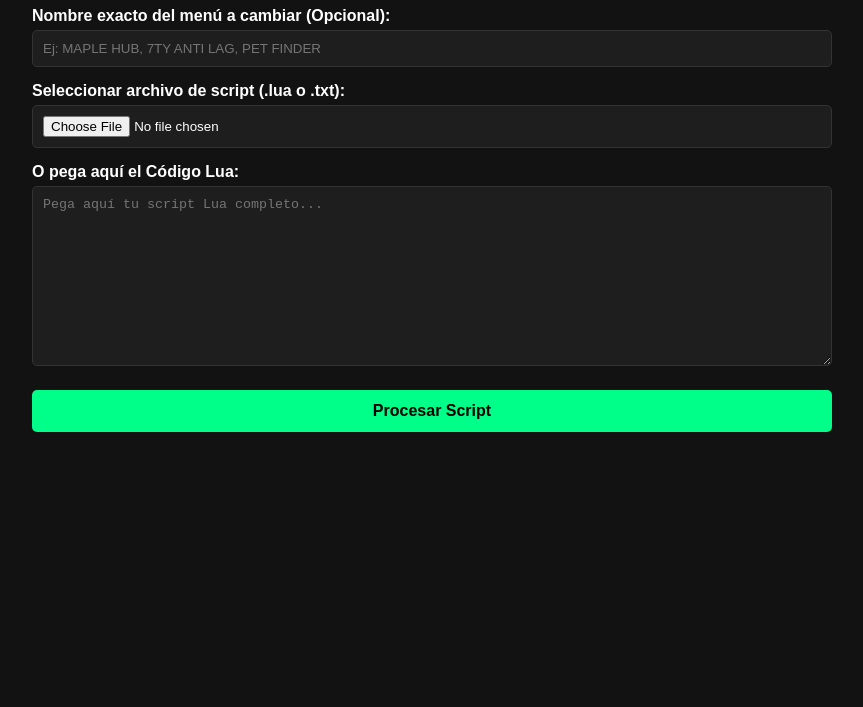
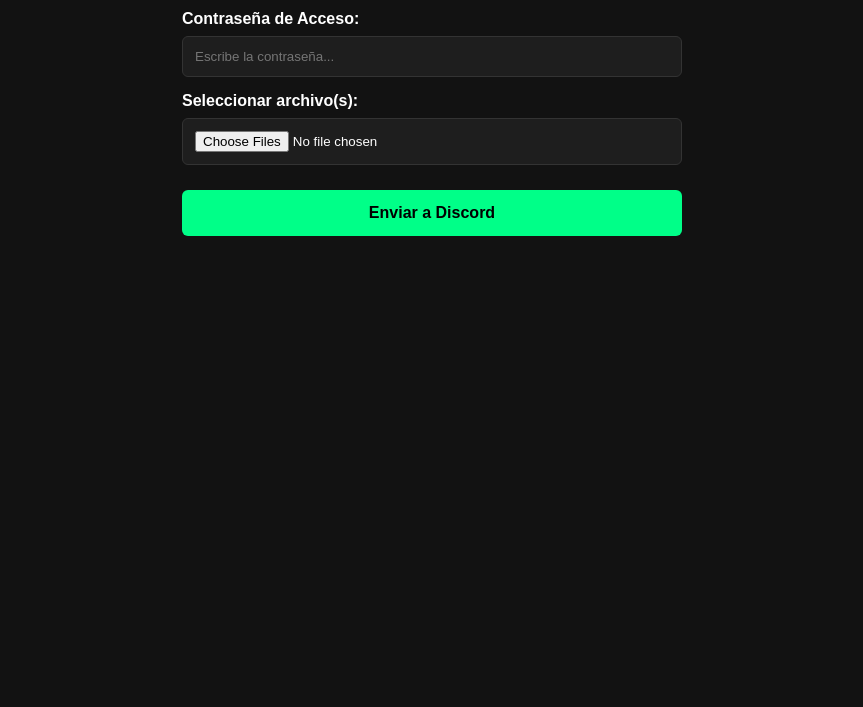
Before and after one commit to juanpabloarayavalenzuela3-png/JP-SCRIPTS, a website: page public/index.html in a window 1280 px wide. Shown: the part 93-800 px from the top of the page, without its empty margins (208-1071 px from the left). Drawn offline with Linux system fonts and the light colour scheme.

Commit message:
Update index.html

```diff
--- a/public/index.html
+++ b/public/index.html
@@ -3,111 +3,115 @@
 <head>
   <meta charset="UTF-8">
   <meta name="viewport" content="width=device-width, initial-scale=1.0">
-  <title>JP SCRIPTS - Generador</title>
+  <title>JP SOURCES - Enviador a Discord</title>
   <style>
     body {
       font-family: Arial, sans-serif;
       background-color: #121212;
       color: #ffffff;
       padding: 20px;
-      max-width: 800px;
+      max-width: 500px;
       margin: 0 auto;
     }
-    h1 { color: #00ff88; text-align: center; }
-    label { font-weight: bold; display: block; margin-top: 15px; margin-bottom: 5px; }
-    input[type="text"], textarea, input[type="file"] {
+    h1 { color: #00ff88; text-align: center; margin-bottom: 25px; }
+    label { font-weight: bold; display: block; margin-top: 15px; margin-bottom: 8px; }
+    input[type="password"], input[type="file"] {
       width: 100%;
-      padding: 10px;
+      padding: 12px;
       background: #1e1e1e;
       border: 1px solid #333;
       color: #fff;
-      border-radius: 5px;
+      border-radius: 6px;
       box-sizing: border-box;
     }
     input[type="file"] { cursor: pointer; }
-    textarea { height: 180px; font-family: monospace; }
     button {
-      margin-top: 20px;
+      margin-top: 25px;
       width: 100%;
-      padding: 12px;
+      padding: 14px;
       background: #00ff88;
       border: none;
       color: #000;
       font-weight: bold;
       cursor: pointer;
-      border-radius: 5px;
+      border-radius: 6px;
       font-size: 16px;
     }
     button:hover { background: #00cc6a; }
-    #resultado { margin-top: 20px; padding: 15px; background: #1e1e1e; border-radius: 5px; display: none; }
-    .loadstring { font-family: monospace; background: #000; padding: 10px; border-radius: 3px; word-break: break-all; }
+    #status {
+      margin-top: 20px;
+      padding: 12px;
+      border-radius: 6px;
+      text-align: center;
+      display: none;
+      font-weight: bold;
+    }
+    .success { background: #1b432e; color: #00ff88; border: 1px solid #00ff88; }
+    .error { background: #431b1b; color: #ff4d4d; border: 1px solid #ff4d4d; }
   </style>
 </head>
 <body>
 
-  <h1>JP SCRIPTS - Generador</h1>
+  <h1>JP SOURCES</h1>
 
-  <label for="originalTitle">Nombre exacto del menú a cambiar (Opcional):</label>
-  <input type="text" id="originalTitle" placeholder="Ej: MAPLE HUB, 7TY ANTI LAG, PET FINDER" />
+  <label for="password">Contraseña de Acceso:</label>
+  <input type="password" id="password" placeholder="Escribe la contraseña..." />
 
-  <label for="fileInput">Seleccionar archivo de script (.lua o .txt):</label>
-  <input type="file" id="fileInput" accept=".lua,.txt" onchange="cargarArchivo(event)" />
+  <label for="fileInput">Seleccionar archivo(s):</label>
+  <input type="file" id="fileInput" multiple />
 
-  <label for="scriptCode">O pega aquí el Código Lua:</label>
-  <textarea id="scriptCode" placeholder="Pega aquí tu script Lua completo..."></textarea>
+  <button onclick="enviarArchivos()">Enviar a Discord</button>
 
-  <button onclick="subirScript()">Procesar Script</button>
-
-  <div id="resultado">
-    <h3>¡Script Procesado!</h3>
-    <p><strong>Loadstring para tu ejecutor:</strong></p>
-    <div id="loadstringOutput" class="loadstring"></div>
-  </div>
+  <div id="status"></div>
 
   <script>
-    // Carga el texto del archivo directamente en el área de texto
-    function cargarArchivo(event) {
-      const file = event.target.files[0];
-      if (!file) return;
+    async function enviarArchivos() {
+      const pass = document.getElementById('password').value;
+      const fileInput = document.getElementById('fileInput');
 
-      const reader = new FileReader();
-      reader.onload = function(e) {
-        document.getElementById('scriptCode').value = e.target.result;
-      };
-      reader.readAsText(file);
-    }
-
-    async function subirScript() {
-      const source = document.getElementById('scriptCode').value;
-      const customTitle = document.getElementById('originalTitle').value;
-
-      if (!source.trim()) {
-        alert('Por favor selecciona un archivo o pega un script antes de procesar.');
+      if (!pass) {
+        mostrarEstado('Por favor ingresa la contraseña.', false);
         return;
       }
 
+      if (!fileInput.files || fileInput.files.length === 0) {
+        mostrarEstado('Por favor selecciona al menos un archivo.', false);
+        return;
+      }
+
+      mostrarEstado('Enviando archivos a Discord...', true);
+
+      const formData = new FormData();
+      formData.append('password', pass);
+
+      for (let i = 0; i < fileInput.files.length; i++) {
+        formData.append('files', fileInput.files[i]);
+      }
+
       try {
-        const response = await fetch('/api/upload', {
+        const response = await fetch('/api/upload-webhook', {
           method: 'POST',
-          headers: { 'Content-Type': 'application/json' },
-          body: JSON.stringify({
-            source: source,
-            filename: 'script',
-            customTitle: customTitle
-          })
+          body: formData
         });
 
         const data = await response.json();
 
         if (response.ok) {
-          document.getElementById('loadstringOutput').innerText = data.loadstring;
-          document.getElementById('resultado').style.display = 'block';
+          mostrarEstado(`¡Éxito! Se enviaron ${data.total} archivo(s) a Discord.`, true);
+          fileInput.value = ''; // Limpiar la selección de archivos
         } else {
-          alert('Error: ' + (data.error || 'No se pudo procesar el script'));
+          mostrarEstado('Error: ' + (data.error || 'Acceso denegado o error de envío.'), false);
         }
       } catch (err) {
-        alert('Error de conexión con el servidor.');
+        mostrarEstado('Error de conexión con el servidor.', false);
       }
+    }
+
+    function mostrarEstado(msg, esExito) {
+      const statusDiv = document.getElementById('status');
+      statusDiv.innerText = msg;
+      statusDiv.className = esExito ? 'success' : 'error';
+      statusDiv.style.display = 'block';
     }
   </script>
 </body>
```
